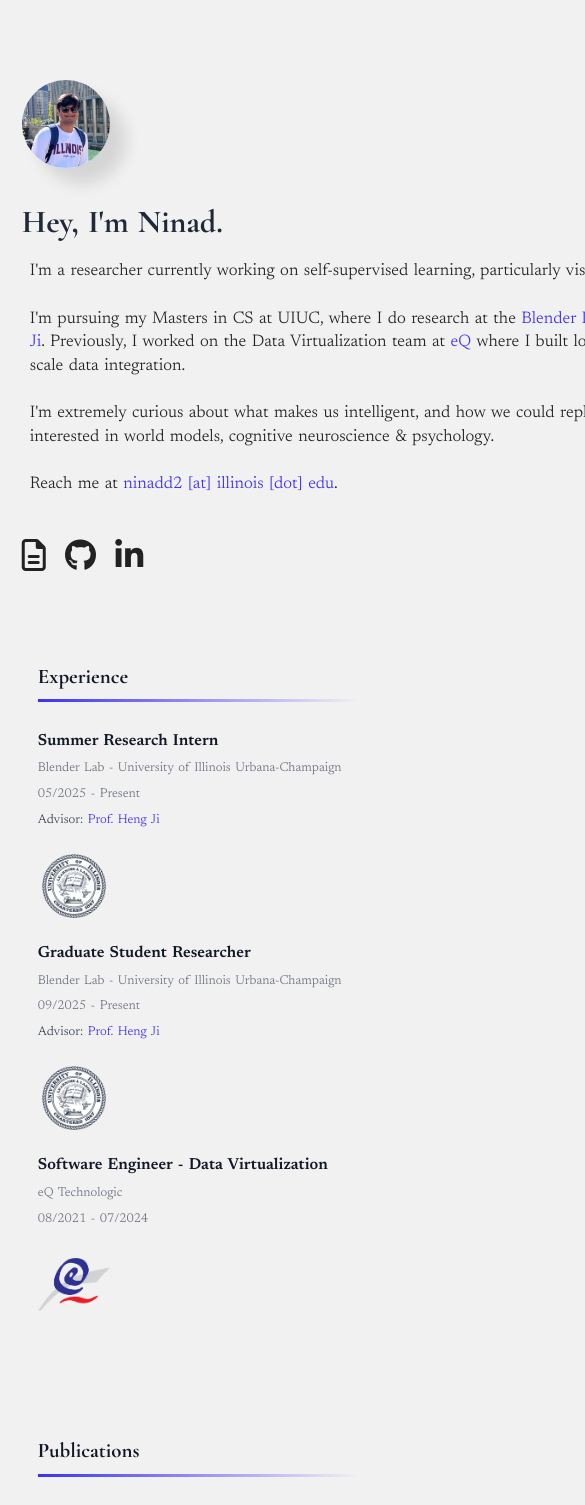
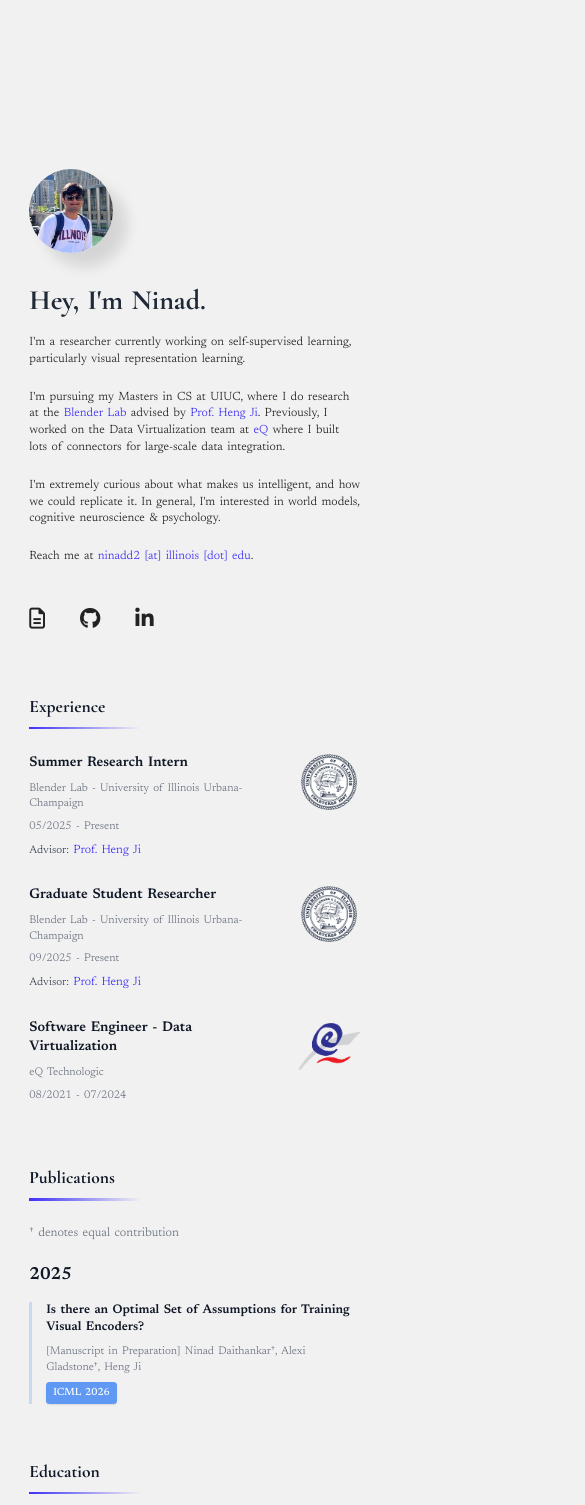
Before and after one commit to ninaddaithankar/ninaddaithankar.github.io, a React (Vite) app: page / in a window 390 px wide. Shown: the top 1505 px of the page, 585 px wide, since content can reach past the window. Built offline with nearby package versions, Linux system fonts and the light colour scheme.

Commit message:
handled media queries correctly

```diff
--- a/src/App.css
+++ b/src/App.css
@@ -41,7 +41,7 @@ a {
   display: flex;
   flex-direction: column;
   align-items: flex-start;
-  margin-top: 8vh;
+  margin-top: 14vh;
   margin-bottom: 3rem;
 }
 
@@ -84,6 +84,7 @@ a {
   transition: color 0.2s;
   font-size: 2rem;
 }
+
 .hero-social-icon:hover {
   color: #3d30f6;
 }
@@ -127,12 +128,6 @@ a {
   display: flex;
   flex-direction: column;
   gap: 3rem;
-}
-
-@media (min-width: 48rem) { /* 768px equivalent */
-  .header {
-    flex-direction: row;
-  }
 }
 
 .profile-image {
@@ -373,121 +368,112 @@ a {
 }
 
 .footer p {
-  margin-bottom: 0.5rem;
+  margin-bottom: 0.25rem;
 }
 
 .footer .last-updated {
   font-size: 0.875rem;
 }
 
-/* ===================== Responsive Design ===================== */
-@media (max-width: 600px) {
-  .hero-title {
+/* ===================== Device-Specific Responsive Design ===================== */
+
+/* iPad Portrait & Landscape */
+@media only screen and (min-device-width: 768px) and (max-device-width: 1200px) {
+  html {
+    font-size: 14px;
+  }
+  body {
+    min-width: unset;
+  }
+  .container {
+    max-width: 50rem;
+    padding: 0.5rem;
+  }
+
+  .hero-header {
+    margin-top: 20vh;
+  }
+
+  .hero-title, .section-title {
     font-size: 2rem;
   }
-  .hero-profile-image {
-    width: 5.5rem;
-    height: 5.5rem;
-  }
-  .section-title {
-    font-size: 1.3rem;
+  .profile-image, .hero-profile-image {
+    width: 8rem;
+    height: 8rem;
   }
 }
 
-/* Responsive design */
-@media (max-width: 48rem) { /* 768px equivalent */
-  body {
-    width: 90vw; /* Wider on mobile */
-    min-width: 18rem;
+
+/* iPhone 12/13/14 Pro, 430px and below */
+@media only screen and (max-width: 768px) {
+  * {
+    font-size: 12px;
   }
 
   .container {
-    padding: 1rem;
+    width: 85vw;
+    padding: 0;
   }
 
-  .card {
-    padding: 1.5rem;
+  .hero-header {
+    padding: 0;
   }
 
-  .name {
-    font-size: 1.75rem;
+  .hero-about {
+    padding: 0;
   }
 
-  .education-item,
-  .experience-item {
-    flex-direction: column;
+  .hero-title{
+    font-size: 2rem;
   }
 
-  .institution-logo {
-    align-self: flex-start;
+  .section-title {
+    font-size: 1.25rem;
   }
 
-  .profile-image {
-    width: 15rem;
-    height: 15rem;
-    min-width: 6rem;
-    min-height: 6rem;
+  .profile-image, .hero-profile-image {
+    width: 6rem;
+    height: 6rem;
+  }
+  .section-divider {
+    width: 8rem;
+  }
+
+  .fa-brands, .fa-regular {
+    font-size: 1.5rem;
+  }
+
+  .footer p {
+    margin-bottom: 0.25rem;
+    font-size: 0.8rem;
+  }
+
+  .footer .last-updated {
+    font-size: 0.8rem;
   }
 }
 
-/* Extra small screens */
-@media (max-width: 30rem) { /* 480px equivalent */
+/* iPhone SE/5/6/7/8, 375px and below */
+@media only screen and (max-width: 375px) {
+  html {
+    font-size: 12px;
+  }
   body {
-    width: 95vw;
+    font-size: 0.9rem;
+  }
+  .container {
+    width: 85vw;
+    padding: 0.1rem;
+  }
+
+  .section-title {
     font-size: 1rem;
   }
-
-  .container {
-    padding: 0.75rem;
+  .profile-image, .hero-profile-image {
+    width: 3.5rem;
+    height: 3.5rem;
   }
-
-  .card {
-    padding: 1rem;
-  }
-
-  .profile-image {
-    width: 12rem;
-    height: 12rem;
-    min-width: 5rem;
-    min-height: 5rem;
-  }
-
-  .social-links {
-    gap: 1rem;
+  .section-divider {
+    width: 5rem;
   }
 }
-
-/* Large screens */
-@media (min-width: 80rem) { /* 1280px equivalent */
-  body {
-    width: 60vw;
-  }
-
-  .container {
-    max-width: 90rem;
-  }
-}
-
-/* Extra large screens */
-@media (min-width: 120rem) { /* 1920px equivalent */
-  body {
-    width: 50vw;
-  }
-}
-
-@media (max-width: 600px) {
-  .hero-profile-image {
-    width: 5.5rem;
-    height: 5.5rem;
-  }
-  .hero-about {
-    font-size: 1.05rem;
-    padding: 0 0.5rem;
-  }
-  .hero-social-row {
-    gap: 1.2rem;
-  }
-  .hero-actions {
-    gap: 0.7rem;
-  }
-}
--- a/src/components/Misc.tsx
+++ b/src/components/Misc.tsx
@@ -8,11 +8,10 @@ const Misc: React.FC = () => {
 
       <ul className="misc-list">
         <li className="running-li">
-          Recently, I got into long distance running, and I absolutely love it. I am training for a sub-60 minute 10km finish.
-          Stay tuned for a blog on my experience as a beginner runner and how it's rewiring my brain.
+          Long-distance running has become my new obsession. Morning runs with the cool air feel like meditation in motion. I'm pushing for a sub-60 minute 10K. Soon, I'll be writing about how running rewires the brain.
         </li>
         <li className="cricket-li">
-          I grew up playing Cricket. I was a part of my school's winning U-12, U-14 interschool cricket team. I also played for eQ's Cricket Team for 2 years during my time there.
+          I grew up playing Cricket. I was a part of my school's winning U-12, U-14 interschool cricket team. I also played for eQ's Cricket Team as a batting all-rounder for 2 years during my time there.
         </li>
         <li className="piano-li">
           Yiruma's "River Flows in You" inspired me to self learn piano during my undergrad. I also learned to play Bansuri (Indian Flute). I love listening to Indian and Western Classical Music. Favorites include Pt. Bhimsen Joshi, Pt. Hariprasad Chaurasia, Schubert, Beethoven and film scores from Hans Zimmer.
```
